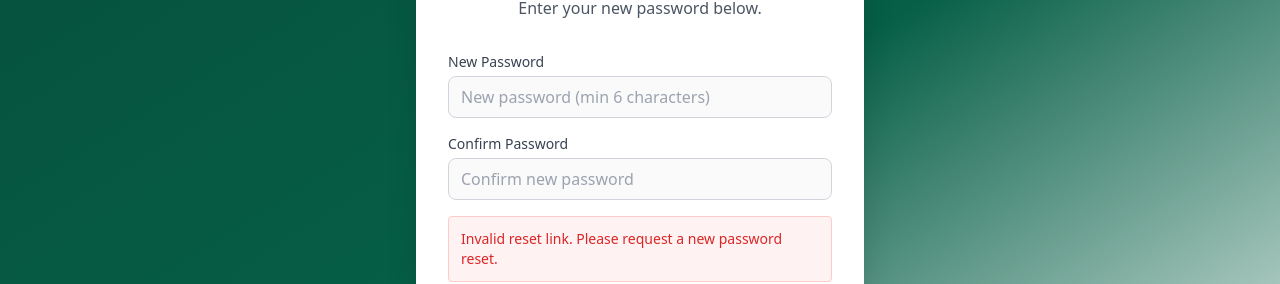
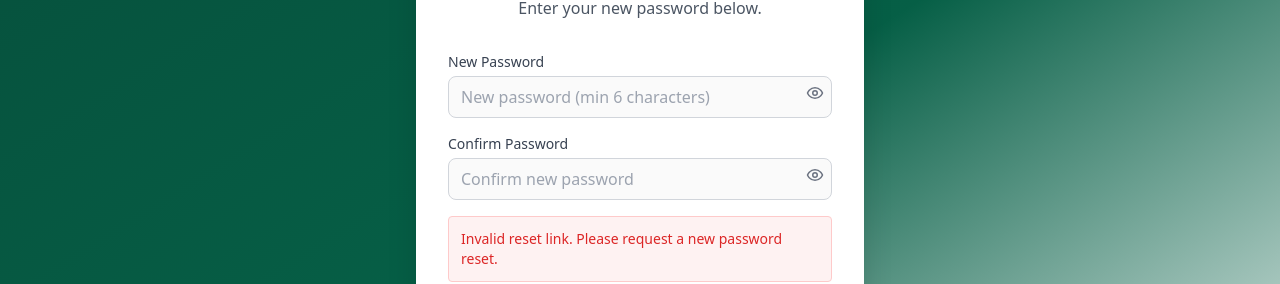
Before and after one commit to Kevin-gram/community-saver-front_end, a React (Vite) app: page /reset-password in a window 1280 px wide. Shown: the part 225-509 px from the top of the page. Built offline with nearby package versions, Linux system fonts and the light colour scheme; no server answers.

Commit message:
fix the register to add a toaster and refactor password reset form

```diff
--- a/src/components/Auth/RegisterForm.tsx
+++ b/src/components/Auth/RegisterForm.tsx
@@ -24,6 +24,7 @@ const RegisterForm: React.FC<{ onSwitchToLogin: () => void }> = ({
   const [passwordMatchError, setPasswordMatchError] = useState("");
   const [passwordStrengthError, setPasswordStrengthError] = useState("");
   const [isRegistering, setIsRegistering] = useState(false);
+  const [showToaster, setShowToaster] = useState(false);
 
   const [roleDropdownOpen, setRoleDropdownOpen] = useState(false);
   const [groupDropdownOpen, setGroupDropdownOpen] = useState(false);
@@ -128,6 +129,7 @@ const RegisterForm: React.FC<{ onSwitchToLogin: () => void }> = ({
       const createdUser = await registerUser(userData);
       dispatch({ type: "ADD_USER", payload: createdUser });
       setSuccess("Registration successful! Redirecting to login...");
+      setShowToaster(true);
 
       // Clear form
       setFirstName("");
@@ -136,10 +138,11 @@ const RegisterForm: React.FC<{ onSwitchToLogin: () => void }> = ({
       setPassword("");
       setConfirmPassword("");
 
-      // Delay redirect slightly to show success message
+      // Redirect immediately and show toaster
       setTimeout(() => {
+        setShowToaster(false);
         onSwitchToLogin();
-      }, 2000);
+      }, 1500);
     } catch (err) {
       if (err instanceof Error) {
         setError(err.message);
@@ -153,6 +156,12 @@ const RegisterForm: React.FC<{ onSwitchToLogin: () => void }> = ({
 
   return (
     <div className="min-h-screen bg-gradient-to-br from-emerald-900 via-emerald-800 to-white flex items-center justify-center px-4">
+      {/* Toaster */}
+      {showToaster && (
+        <div className="fixed top-8 right-8 z-50 px-6 py-3 rounded-lg bg-emerald-600 text-white shadow-lg font-semibold text-sm transition-all animate-fade-in">
+          Registration successful! Redirecting to login...
+        </div>
+      )}
       <div className="max-w-4xl w-full space-y-8 bg-white rounded-2xl p-8 shadow-[0_8px_30px_rgb(0,0,0,0.12)]">
         <div className="text-center">
           <div className="bg-emerald-700 w-16 h-16 rounded-full mx-auto flex items-center justify-center mb-4">
@@ -248,7 +257,9 @@ const RegisterForm: React.FC<{ onSwitchToLogin: () => void }> = ({
                   <button
                     type="submit"
                     disabled={isRegistering}
-                    className="w-full px-3 py-2 bg-emerald-700 text-white rounded-lg hover:bg-emerald-800 shadow-sm flex items-center justify-center"
+                    className={`w-full px-3 py-2 bg-emerald-700 text-white rounded-lg hover:bg-emerald-800 shadow-sm flex items-center justify-center ${
+                      isRegistering ? "opacity-70 cursor-not-allowed" : ""
+                    }`}
                   >
                     {isRegistering ? (
                       <>
--- a/src/components/Auth/ResetPassword.tsx
+++ b/src/components/Auth/ResetPassword.tsx
@@ -2,6 +2,7 @@ import React, { useState } from "react";
 import { useSearchParams, useNavigate } from "react-router-dom";
 import { Loader2 } from "lucide-react";
 import axios from "axios";
+import { Eye, EyeOff } from "lucide-react";
 
 const API_URL = import.meta.env.VITE_API_URL || "http://localhost:5000";
 
@@ -18,6 +19,8 @@ const ResetPassword: React.FC = () => {
   const [error, setError] = useState("");
   const [success, setSuccess] = useState("");
   const [isLoading, setIsLoading] = useState(false);
+  const [showPassword, setShowPassword] = useState(false);
+  const [showConfirm, setShowConfirm] = useState(false);
 
   // Log for debugging
   React.useEffect(() => {
@@ -96,32 +99,60 @@ const ResetPassword: React.FC = () => {
             <label className="block text-sm font-medium text-gray-700 mb-1">
               New Password
             </label>
+            <div className="relative">
               <input
-              type="password"
+                type={showPassword ? "text" : "password"}
                 required
                 placeholder="New password (min 6 characters)"
                 value={password}
                 onChange={(e) => setPassword(e.target.value)}
-              className="w-full px-3 py-2 border border-gray-300 rounded-lg focus:outline-none focus:ring-emerald-500 focus:border-emerald-500"
+                className="w-full px-3 py-2 border border-gray-300 rounded-lg focus:outline-none focus:ring-emerald-500 focus:border-emerald-500 pr-10"
                 disabled={isLoading || !token || !email}
                 minLength={6}
               />
+              <button
+                type="button"
+                tabIndex={-1}
+                className="absolute right-2 top-2"
+                onClick={() => setShowPassword((v) => !v)}
+                aria-label={showPassword ? "Hide password" : "Show password"}
+              >
+                {showPassword
+                  ? <EyeOff size={18} color="#6B7280" />
+                  : <Eye size={18} color="#6B7280" />
+                }
+              </button>
+            </div>
           </div>
 
           <div>
             <label className="block text-sm font-medium text-gray-700 mb-1">
               Confirm Password
             </label>
+            <div className="relative">
               <input
-              type="password"
+                type={showConfirm ? "text" : "password"}
                 required
                 placeholder="Confirm new password"
                 value={confirm}
                 onChange={(e) => setConfirm(e.target.value)}
-              className="w-full px-3 py-2 border border-gray-300 rounded-lg focus:outline-none focus:ring-emerald-500 focus:border-emerald-500"
+                className="w-full px-3 py-2 border border-gray-300 rounded-lg focus:outline-none focus:ring-emerald-500 focus:border-emerald-500 pr-10"
                 disabled={isLoading || !token || !email}
                 minLength={6}
               />
+              <button
+                type="button"
+                tabIndex={-1}
+                className="absolute right-2 top-2"
+                onClick={() => setShowConfirm((v) => !v)}
+                aria-label={showConfirm ? "Hide password" : "Show password"}
+              >
+                {showConfirm
+                  ? <EyeOff size={18} color="#6B7280" />
+                  : <Eye size={18} color="#6B7280" />
+                }
+              </button>
+            </div>
           </div>
 
           {error && (
--- a/src/utils/api.ts
+++ b/src/utils/api.ts
@@ -6,7 +6,7 @@ export const fetchBranches = async () => {
 import { User, Loan, Contribution } from "../types";
 import axios from "axios";
 
-export const API_BASE = "https://community-saver-quyb.onrender.com/api";
+export const API_BASE = "http://localhost:5000/api";
 
 const api = axios.create({
   baseURL: API_BASE,
```
Lines whose indentation alone changed are shown as unchanged.
